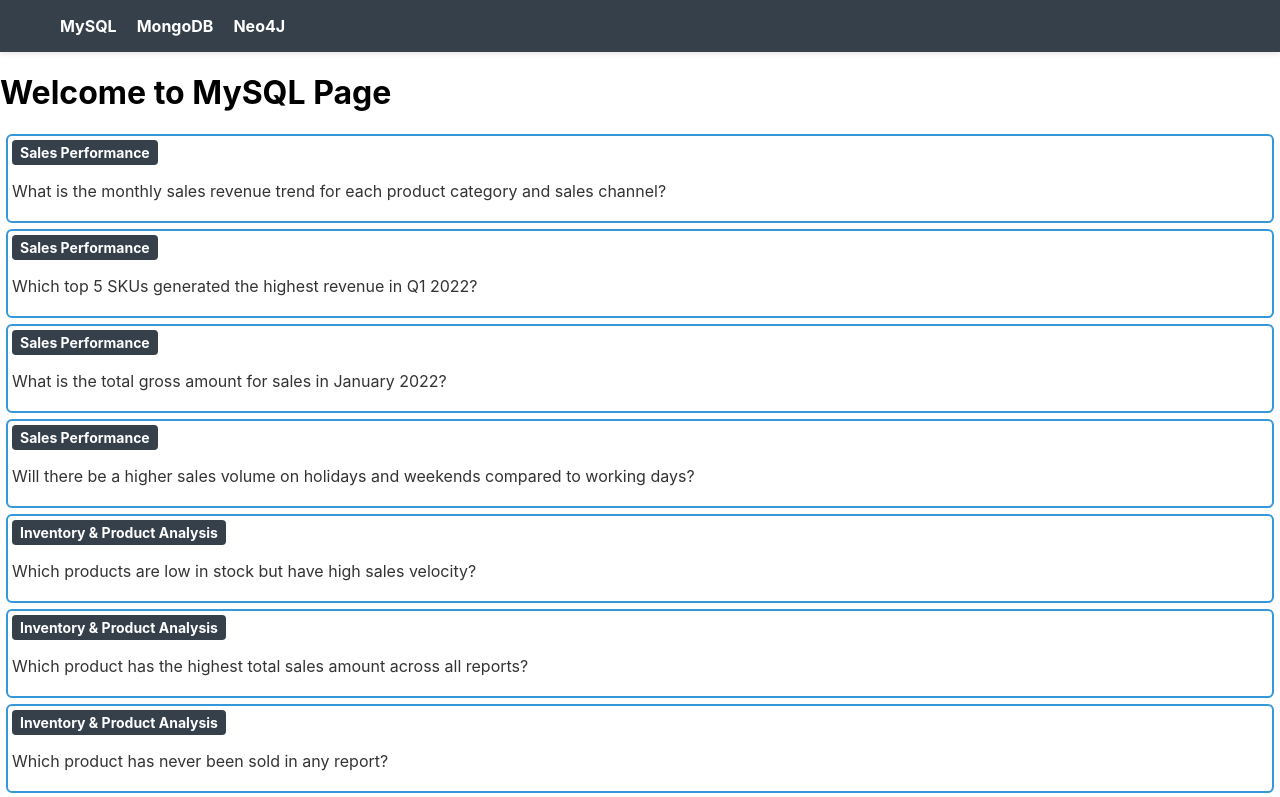
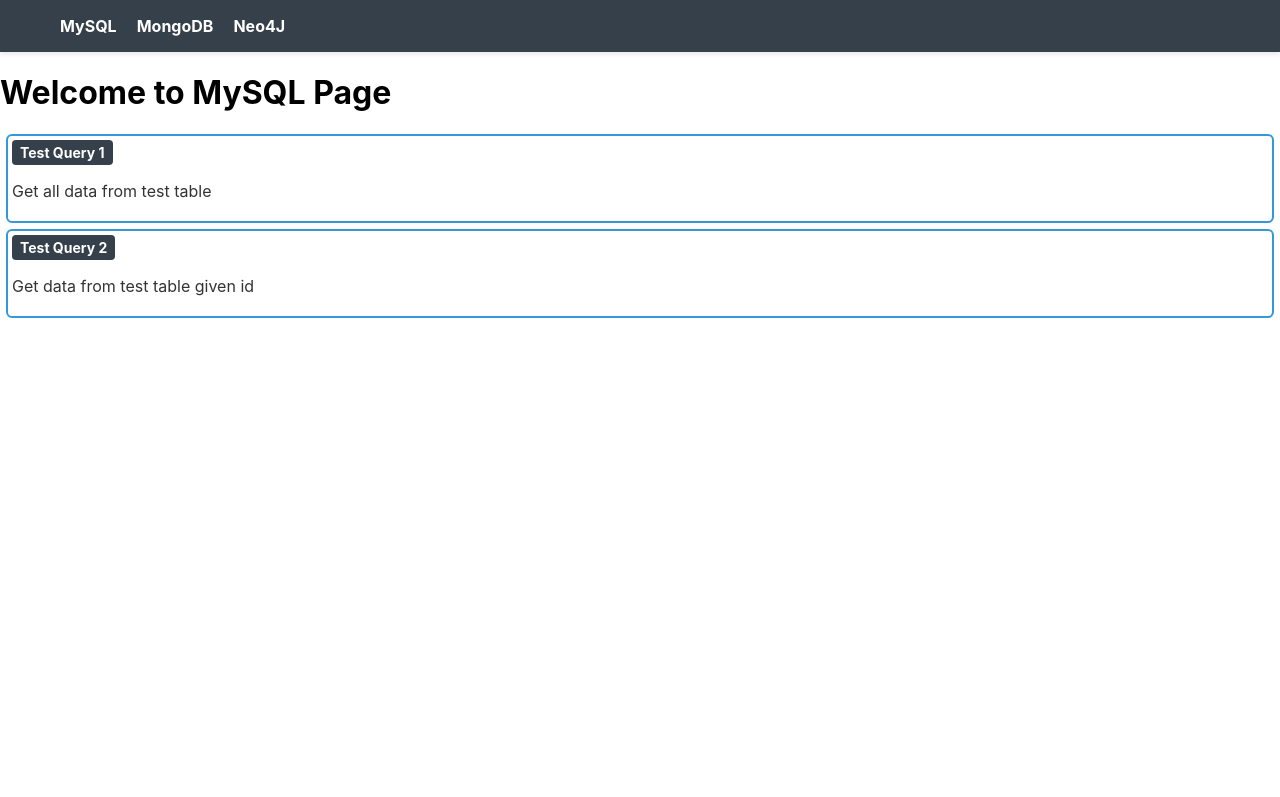
Before and after one commit to knaan-moha/IKT453-DW-Project-, a React (Create React App) app in the folder client/: page / in a window 1280 px wide. Shown: the top 797 px of the page. Built offline with nearby package versions, Linux system fonts and the light colour scheme.

Commit message:
modified client to run queries to mysql and neo4j

```diff
--- a/client/src/components/QueryCard.js
+++ b/client/src/components/QueryCard.js
@@ -2,26 +2,25 @@
 import { useNavigate } from "react-router-dom";
 import "../styles/QueryCard.css";
 
-const QueryCard = ({ text, category, dbType }) => {
+const QueryCard = ({ text, category, queryUrl }) => {
     const navigate = useNavigate();
 
     const handleClick = async () => {
-        console.log("Clicked")
+        console.log("Clicked with URL:", queryUrl);
         try {
-            const response = await fetch(`http://localhost:5000/test?db=${dbType}`, {
+            const response = await fetch(queryUrl, {
                 method: "GET",
             });
-
 
             if (!response.ok) {
                 throw new Error("Failed to fetch data");
             }
 
-            const result = await response.json(); // Assuming response is JSON
-            console.log("meh\n",result)
+            const result = await response.json(); // Assuming the response is JSON
+            console.log("Fetched result:", result);
 
-            // Navigate to ResultPage with query, dbType, and fetched result
-            navigate(`/result?query=${encodeURIComponent(text)}&db=${dbType}&data=${encodeURIComponent(JSON.stringify(result))}`);
+            // Navigate to ResultPage with query and fetched result
+            navigate(`/result?query=${encodeURIComponent(text)}&data=${encodeURIComponent(JSON.stringify(result.result))}`);
         } catch (error) {
             console.error("Error fetching data:", error);
         }
--- a/client/src/components/QueryList.js
+++ b/client/src/components/QueryList.js
@@ -27,14 +27,19 @@
     { text: "Calculate the number of canceled or returned orders.", category: "Operational Efficiency" }
   ];
 
-  const QueryList = ({ queries, dbType }) => {
+  const QueryList = ({ queries }) => {
     return (
-        <div>
-            {queriesText.map((query, index) => (
-                <QueryCard key={index} text={query.text} category={query.category} dbType={dbType} />
-            ))}
-        </div>
+      <div>
+        {queries.map((query, index) => (
+          <QueryCard
+            key={index}
+            text={query.text}
+            category={query.category}
+            queryUrl={query.queryUrl}
+          />
+        ))}
+      </div>
     );
-};
+  };
 
-export default QueryList;
+  export default QueryList;
--- a/client/src/pages/MySQLPage.js
+++ b/client/src/pages/MySQLPage.js
@@ -2,8 +2,16 @@
 import QueryList from "../components/QueryList";
 
 const mysqlQueries = [
-  { text: "SELECT * FROM sales WHERE month = 'January'", category: "Sales Performance" },
-  { text: "SELECT COUNT(*) FROM orders WHERE status = 'cancelled'", category: "Operational Efficiency" }
+  {
+    text: "Get all data from test table",
+    category: "Test Query 1",
+    queryUrl: "http://localhost:5000/analytics?DB=mysql&query=SELECT%20*%20FROM%20test"
+  },
+  {
+    text: "Get data from test table given id",
+    category: "Test Query 2",
+    queryUrl: "http://localhost:5000/analytics?DB=mysql&query=SELECT%20*%20FROM%20test%20WHERE%20id%20=%20%s&params=1"
+  }
 ];
 
 const MySQLPage = () => {
@@ -11,7 +19,7 @@
     <div>
       <Header />
       <h1 className="text-3xl font-bold text-center mt-6">Welcome to MySQL Page</h1>
-      <QueryList queries={mysqlQueries} dbType="mysql" />
+      <QueryList queries={mysqlQueries}/>
     </div>
   );
 };
--- a/client/src/pages/Neo4JPage.js
+++ b/client/src/pages/Neo4JPage.js
@@ -2,16 +2,24 @@
 import QueryList from "../components/QueryList";
 
 const neo4jQueries = [
-    { text: "MATCH (c:Customer)-[:BOUGHT]->(p:Product) RETURN c, p", category: "Market Trends" },
-    { text: "MATCH (o:Order) WHERE o.status = 'returned' RETURN COUNT(o)", category: "Returns" }
-  ];
+  {
+    text: "Get all data from test table",
+    category: "Test Query 1",
+    queryUrl: "http://localhost:5000/analytics?DB=neo4j&query=MATCH%20(n)%20RETURN%20n"
+  },
+  {
+    text: "Get data from test table given id",
+    category: "Test Query 2",
+    queryUrl: "http://localhost:5000/analytics?DB=neo4j&query=MATCH%20(p:Person%20{name:%20$1})%20RETURN%20p&params=Alice"
+  }
+];
 
 const Neo4JPage = () => {
   return (
     <div>
       <Header />
       <h1 className="text-3xl font-bold text-center mt-6">Welcome to Neo4J Page</h1>
-      <QueryList queries={neo4jQueries} dbType="neo4j" />
+      <QueryList queries={neo4jQueries}/>
     </div>
   );
 };
--- a/client/src/pages/ResultPage.js
+++ b/client/src/pages/ResultPage.js
@@ -6,15 +6,41 @@
     const queryParams = new URLSearchParams(location.search);
 
     const query = queryParams.get("query");
-    const dbType = queryParams.get("db");
     const data = queryParams.get("data") ? JSON.parse(decodeURIComponent(queryParams.get("data"))) : null;
+
+    // Render the data as rows in a table
+    const renderRows = () => {
+        if (!data) return <p>No data received</p>;
+
+        const result = data || [];
+
+        return (
+            <table>
+                <thead>
+                    <tr>
+                        <th>Name</th>
+                    </tr>
+                </thead>
+                <tbody>
+                    {result.map((row, index) => (
+                        <tr key={index}>
+                            {/* Display the 'name' attribute from the row */}
+                            <td>{row.n ? row.n.name : row.name}</td>
+                        </tr>
+                    ))}
+                </tbody>
+            </table>
+        );
+    };
 
     return (
         <div>
             <h2>Query Result</h2>
             <p><strong>Query:</strong> {query}</p>
-            <p><strong>Database:</strong> {dbType}</p>
-            <pre>{data ? JSON.stringify(data, null, 2) : "No data received"}</pre>
+            {/* <div>
+                {renderRows()}
+            </div> */}
+            <pre>{JSON.stringify(data, null, 2)}</pre>
         </div>
     );
 };
```
